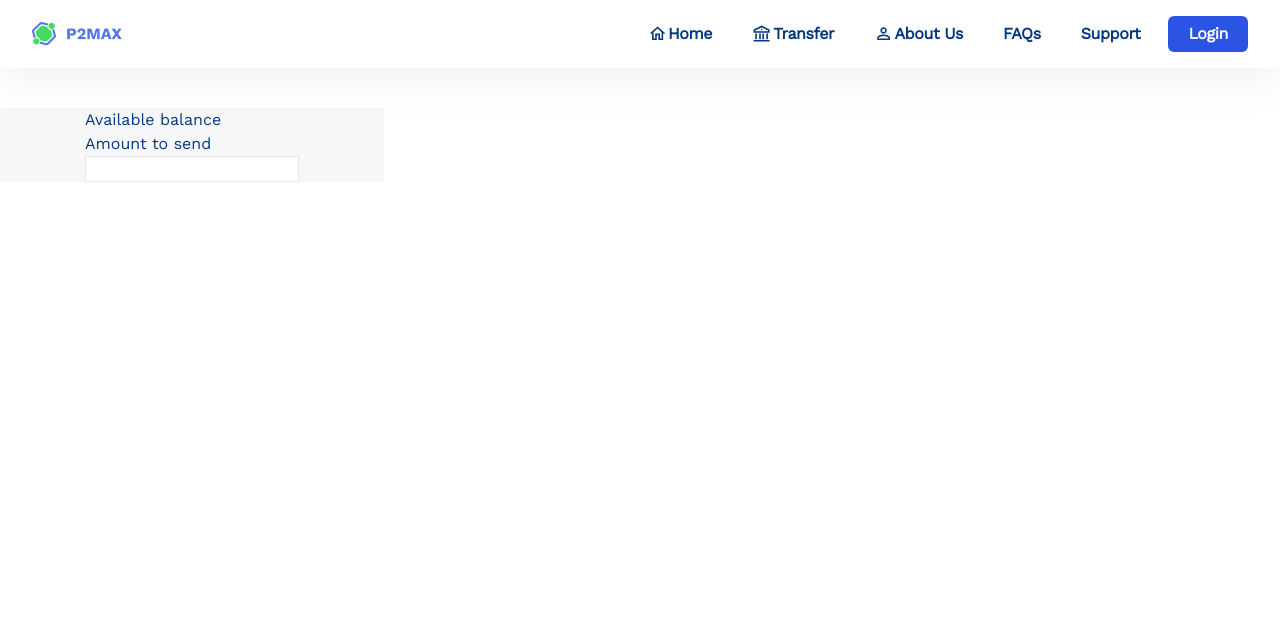
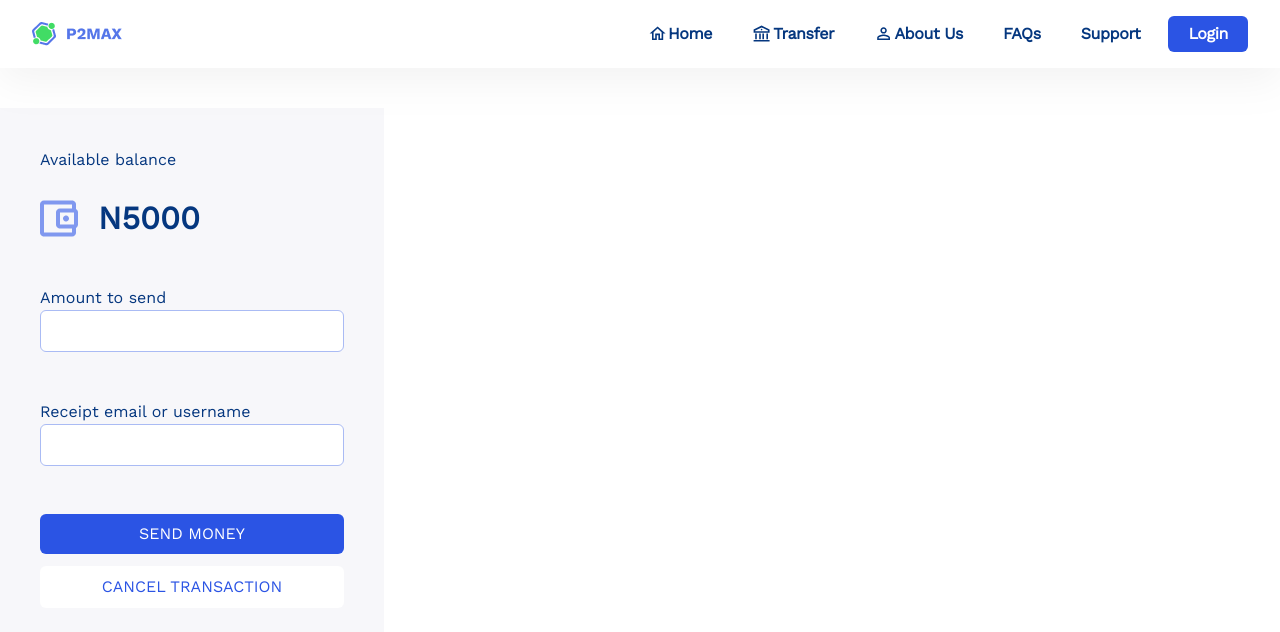
Before and after one commit to Team-Zoldyck/P2MAX, a React (Create React App) app in the folder frontend/: page /sendmoney in a window 1280 px wide. Shown: the top 632 px of the page. Built offline with nearby package versions, Linux system fonts and the light colour scheme.

Commit message:
Add send money form layout

```diff
--- a/frontend/src/components/transaction-flow/Button.jsx
+++ b/frontend/src/components/transaction-flow/Button.jsx
@@ -1,13 +1,43 @@
 import React from "react";
 
-const Button = ({ type = "submit", className = "", children, onClick }) => {
+const Button = ({
+  type = "submit",
+  className = "",
+  children,
+  onClick,
+  color,
+}) => {
+  const backgroundColor = {
+    primary: {
+      bColor: "bg-[#2B54E4]",
+      text: "text-white",
+      border: "border-0",
+    },
+    secondary: {
+      bColor: "bg-white",
+      text: "text-[#2B54E4]",
+      border: "border-[#AABBF4]",
+    },
+  };
   return (
     <button
       type={type}
       onClick={onClick}
       className={
-        `w-full bg-[#2B54E4]  mb-10 items-center px-4 py-2 bg-blue border border-transparent rounded-md text-xs text-white uppercase` +
-        className
+        `${
+          color
+            ? backgroundColor.primary.bColor
+            : backgroundColor.secondary.bColor
+        }
+        ${
+          color
+            ? backgroundColor.primary.border
+            : backgroundColor.secondary.border
+        }
+        w-full   items-center px-4 py-2 bg-blue border border-transparent rounded-md text-xs
+        ${
+          color ? backgroundColor.primary.text : backgroundColor.secondary.text
+        } uppercase` + className
       }
     >
       {children}
--- a/frontend/src/components/transaction-flow/Input.jsx
+++ b/frontend/src/components/transaction-flow/Input.jsx
@@ -4,7 +4,7 @@ const Input = () => {
   return (
     <div>
       <input
-        className="focus:outline-none appearance-none border w-full "
+        className="focus:outline-none appearance-none border w-full p-2 rounded-md border-[#AABBF4] "
         type="text"
       />
     </div>
--- /dev/null
+++ b/frontend/src/components/transaction-flow/Label.jsx
@@ -0,0 +1,11 @@
+import React from "react";
+
+const Label = ({ children }) => {
+  return (
+    <label className="text-[#05377F] mb-3 text-base font-normal">
+      {children}
+    </label>
+  );
+};
+
+export default Label;
--- a/frontend/src/components/transaction-flow/Transfer.jsx
+++ b/frontend/src/components/transaction-flow/Transfer.jsx
@@ -36,12 +36,17 @@ const Transfer = (props) => {
       <div className="w-full">
         <p className="mb-12 font-normal text-base">{text}</p>
       </div>
-
-      {check ? (
-        <Button onClick={handleSendMoney}>Send money</Button>
-      ) : (
-        <Button onClick={handleRequestMoney}>Request money</Button>
-      )}
+      <div className="mb-10">
+        {check ? (
+          <Button color={true} onClick={handleSendMoney}>
+            Send money
+          </Button>
+        ) : (
+          <Button color={true} onClick={handleRequestMoney}>
+            Request money
+          </Button>
+        )}
+      </div>
     </div>
   );
 };
--- a/frontend/src/pages/transfer-flow/sendmoney/SendMoney.jsx
+++ b/frontend/src/pages/transfer-flow/sendmoney/SendMoney.jsx
@@ -1,17 +1,37 @@
 import React from "react";
 import Input from "../../../components/transaction-flow/Input";
-
+import Label from "../../../components/transaction-flow/Label";
+import Button from "../../../components/transaction-flow/Button";
+import sendMoneyIcon from "../../../assets/images/sendmoney-icon.png";
 const SendMoney = () => {
   return (
-    <div className="flex justify-center mt-10 bg-[#F7F7FA] w-96">
-      <div>
-        <form classname="p-10 w-full">
+    <div className="flex justify-center  p-10 mt-10 bg-[#F7F7FA] w-96">
+      <div className="w-full ">
+        <form classname=" w-full color-[#7979e2]">
           <div>
-            <h2>Available balance</h2>
+            <Label>Available balance</Label>
+            <div className="flex  h-auto items-center mt-7">
+              <img
+                src={sendMoneyIcon}
+                alt="transfer_icon"
+                className={{ width: "38px", height: "36px", color: "#2B54E4" }}
+              />
+              <h2 className="text-[#05377F] ml-5 font-bold text-3xl">N5000</h2>
+            </div>
           </div>
-          <div>
-            <h2>Amount to send</h2>
+          <div className="mt-12">
+            <Label>Amount to send</Label>
             <Input />
+          </div>
+          <div className="mt-12">
+            <Label>Receipt email or username</Label>
+            <Input />
+          </div>
+          <div className="mt-12">
+            <Button color={true}>Send money</Button>
+            <div className="mt-3">
+              <Button color={false}>Cancel transaction</Button>
+            </div>
           </div>
         </form>
       </div>
--- /dev/null
+++ b/frontend/src/pages/transfer-flow/sendmoney/SendMoneyConfirm.jsx
@@ -0,0 +1,7 @@
+import React from "react";
+
+const SendMoneyConfirm = () => {
+  return <div>SendMoneyConfirm</div>;
+};
+
+export default SendMoneyConfirm;
```
Also changed, not shown: frontend/src/assets/images/sendmoney-icon.png (added).
